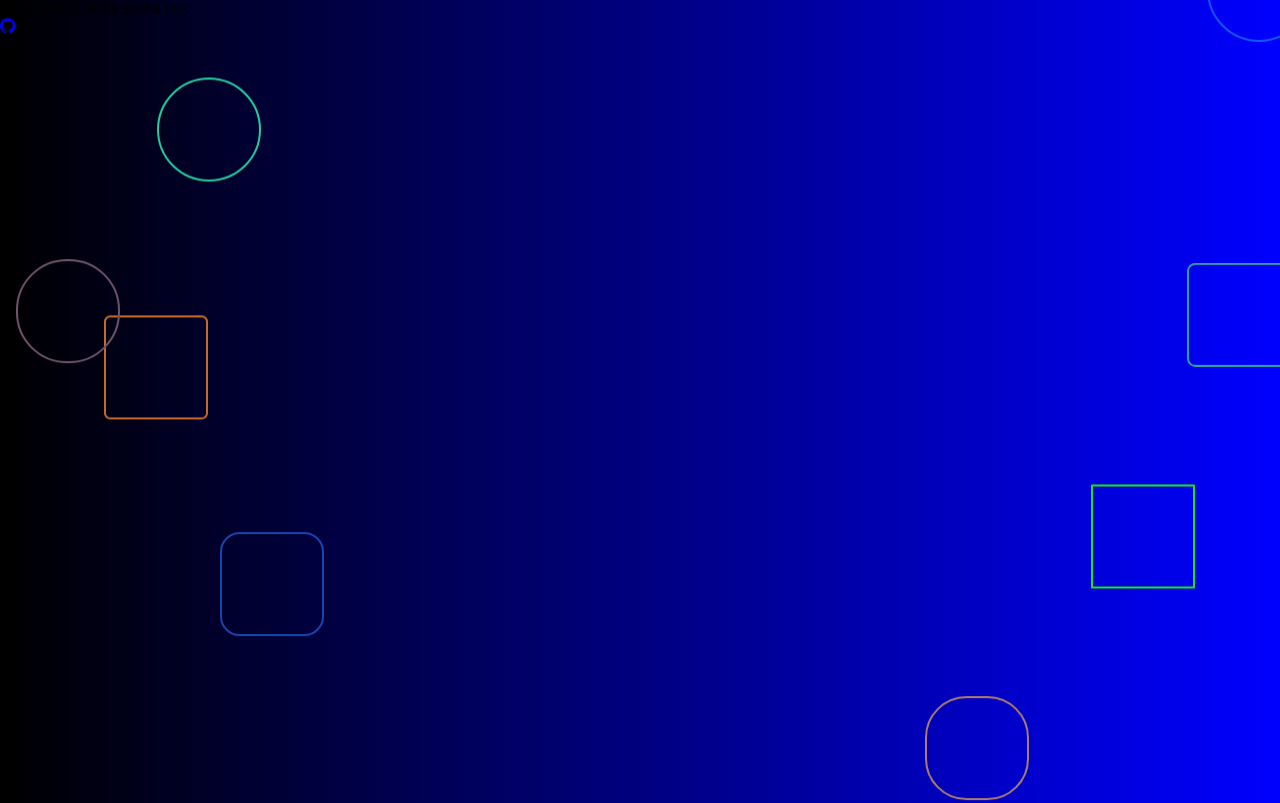
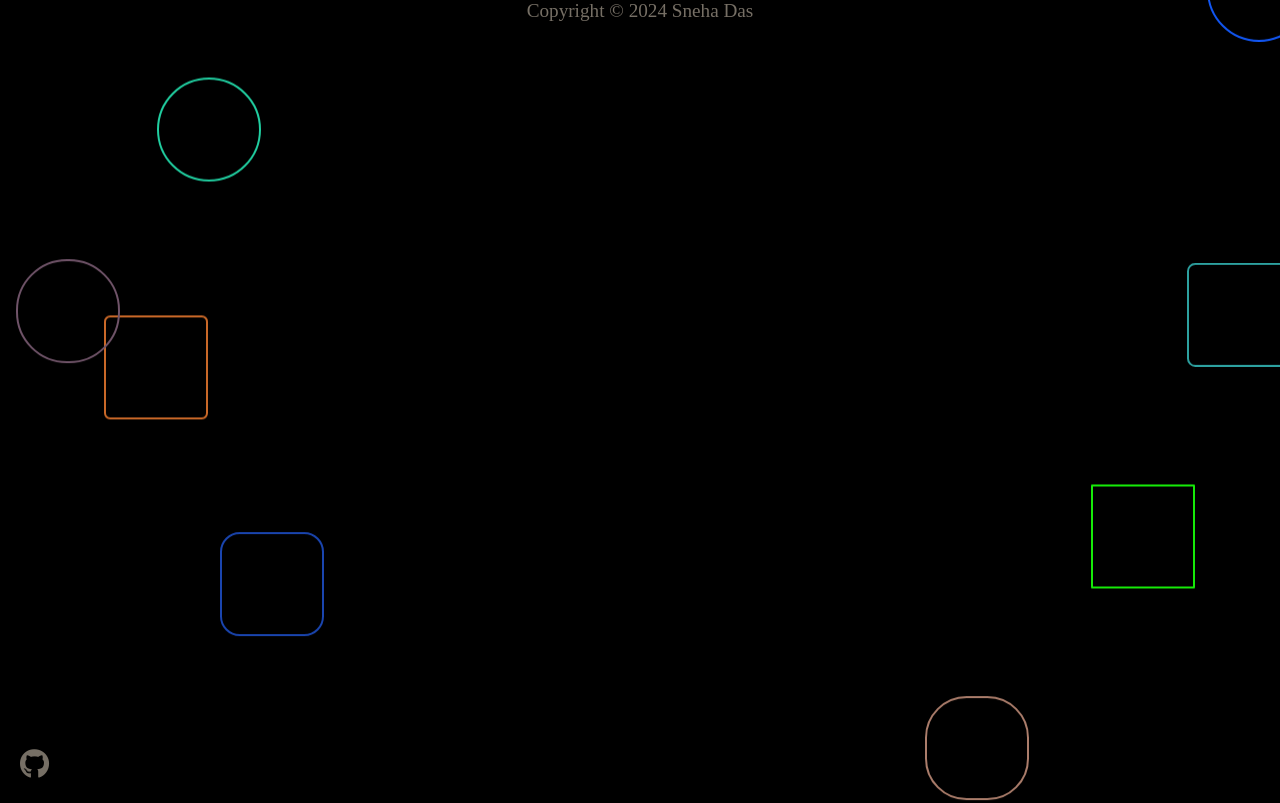
Before and after one commit to iamsnehadas/Shapes, a plain HTML site: page index.html in a window 1280 px wide. Shown: the top 803 px of the page. Drawn offline with Linux system fonts and the light colour scheme.

Commit message:
Update style.css

```diff
--- a/style.css
+++ b/style.css
@@ -1,7 +1,6 @@
 body {
     margin: 0;
     overflow: hidden;
-    background: linear-gradient(90deg, #000, #00f); /* Blue to black gradient */
     background-color: #000;
 }
 
@@ -9,7 +8,7 @@ body {
     position: absolute;
     width: 100px;
     height: 100px;
-    border: 2px solid #fff; /* White border (hollow shape) */
+    border: 2px solid #fff;
     animation: bounceAndMorph 2s infinite alternate;
 }
 
@@ -21,3 +20,29 @@ body {
         transform: translate(-50%, -50%) translateY(-400px);
     }
 }
+
+footer{
+    width: 100%;
+    font-size: larger;
+    display: flex;
+    justify-content: center;
+    color: rgba(250, 235, 215, 0.471);
+    opacity: 1;
+    background-color: rgba(1, 1, 1, 0.125);
+}
+
+.addl{
+    position: absolute;
+    bottom: 0;
+    left: 0;
+    width: 100%;
+    background-color: rgba(0, 0, 0, 0.6);
+    color: white;
+
+    padding: 20px;
+}
+
+.addl a i {
+    font-size: 30px;
+    color: rgba(250, 235, 215, 0.471);;
+}
```
